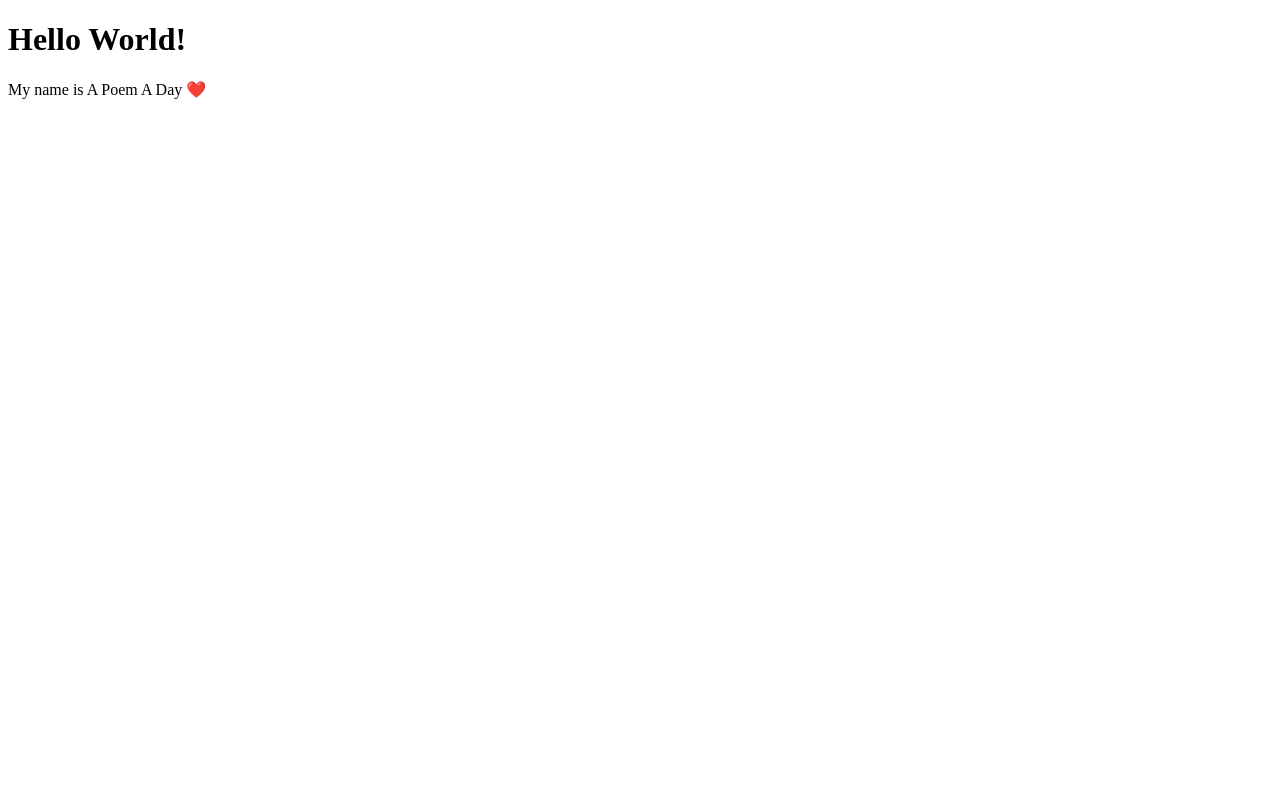
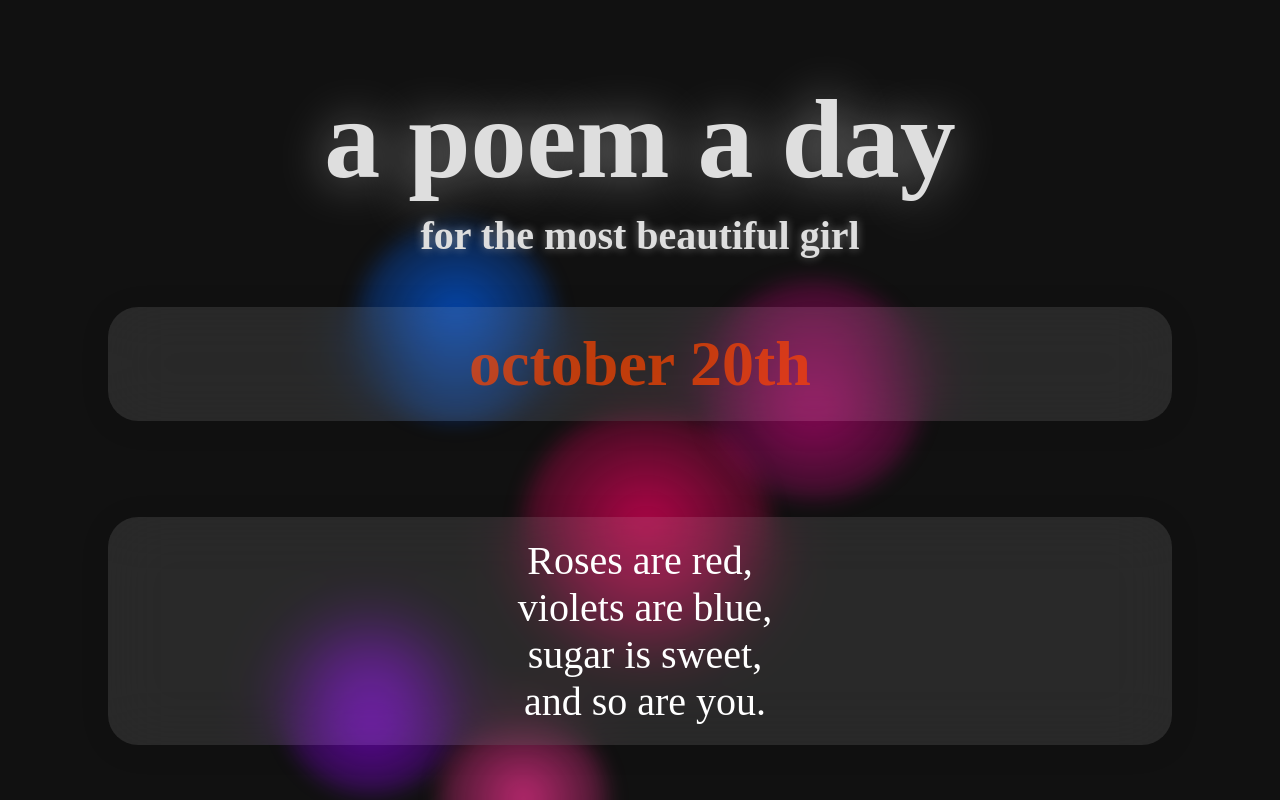
Before and after one commit to code4bebo/apoemaday, a plain HTML site: page index.html in a window 1280 px wide. Drawn offline with Linux system fonts and the light colour scheme.

Commit message:
push wip state

```diff
--- a/index.html
+++ b/index.html
@@ -6,7 +6,26 @@
     <script src="script.js"></script>
 </head>
 <body>
-    <h1>Hello World!</h1>
-    <p>My name is A Poem A Day ❤️</p>
+<!--    <h1>a poem a day</h1>-->
+<!--    <strong>for the most beautiful girl</strong>-->
+
+    <div class="background">
+        <div class="light"></div>
+        <div class="light"></div>
+        <div class="light"></div>
+        <div class="light"></div>
+        <div class="light"></div>
+    </div>
+
+    <div class="poem-container">
+        <h1>a poem a day</h1>
+        <strong>for the most beautiful girl</strong>
+        <div class="glass-card">
+            <span id="date">this is glass</span>
+        </div>
+        <div id="poem" class="glass-card">
+
+        </div>
+    </div>
 </body>
 </html>
--- a/script.js
+++ b/script.js
@@ -0,0 +1,26 @@
+window.onload = function() {
+    const dateElement = document.getElementById("date");
+    const poemElement = document.getElementById("poem");
+    dateElement.innerHTML = getDateString();
+    poemElement.innerHTML = getTodaysPoem();
+};
+
+function getDateString() {
+    const today = new Date();
+    const month = today.toLocaleString('en', { month: 'long' }).toLowerCase();
+    const day = today.getDate();
+    const ending = day === 1 ? "st" : day === 2 ? "nd" : day === 3 ? "rd" : "th";
+    return `${month} ${day}${ending}`;
+}
+
+function getTodaysPoem() {
+    const poems = getPoems();
+    return poems[0];
+}
+
+function getPoems() {
+    return [
+        "Roses are red,\n violets are blue,\n sugar is sweet,\n and so are you.",
+        "I carry your heart with me (I carry it in my heart) I am never without it (anywhere I go you go, my dear; and whatever is done by only me is"
+    ]
+}
--- a/style.css
+++ b/style.css
@@ -0,0 +1,139 @@
+body {
+    margin: 0;
+    height: 100vh;
+    display: flex;
+    justify-content: center;
+    align-items: center;
+    background-color: #111;
+    overflow: hidden;
+}
+
+h1 {
+    font-size: 7rem;
+    text-align: center;
+    margin-bottom: .5rem;
+    text-shadow: 0 0 50px rgba(255, 255, 255, 0.5);
+}
+
+.poem-container strong {
+    font-size: 2.5rem;
+    text-shadow: 0 0 10px rgba(255, 255, 255, 0.4);
+}
+
+.poem-container {
+    position: absolute;
+    color: #dedede;
+    top: 0;
+    left: 0;
+    width: 100%;
+    display: flex;
+    flex-direction: column;
+    align-items: center;
+    justify-content: center;
+}
+
+.glass-card {
+    width: 80%;
+    padding: 20px;
+    margin: 3rem 0;
+    font-size: 4rem;
+    border-radius: 30px;
+    background: rgba(255, 255, 255, 0.1); /* Semi-transparent background */
+    box-shadow: 0 4px 30px rgba(0, 0, 0, 0.1); /* Soft shadow for depth */
+    backdrop-filter: blur(30px); /* Blur effect behind the card */
+    -webkit-backdrop-filter: blur(10px); /* Safari support */
+    /*border: 1px solid rgba(255, 255, 255, 0.3); !* Thin border for glassy effect *!*/
+    color: white; /* Text color for contrast */
+    text-align: center;
+}
+
+.glass-card span {
+    font-size: 4rem;
+    font-weight: bold;
+    opacity: 0.7;
+    color: orangered;
+}
+
+#poem {
+    white-space: pre-wrap;
+    font-size: 2.5rem;
+}
+
+.background {
+    position: relative;
+    width: 100vw;
+    height: 100vh;
+    overflow: hidden;
+}
+
+.light {
+    position: absolute;
+    border-radius: 50%;
+    animation: moveLight 10s ease-in-out infinite alternate;
+    filter: blur(10px); /* Larger light radius */
+}
+
+/* Light 1 - Blue */
+.light:nth-child(1) {
+    width: 200px;
+    height: 200px;
+    background: radial-gradient(circle, rgba(0, 100, 255, 0.7), rgba(0, 100, 255, 0));
+    top: 10%;
+    left: 10%;
+    animation-duration: 9s;
+}
+
+/* Light 2 - Red */
+.light:nth-child(2) {
+    width: 250px;
+    height: 250px;
+    background: radial-gradient(circle, rgba(255, 0, 100, 0.7), rgba(255, 0, 100, 0));
+    top: 40%;
+    left: 30%;
+    animation-duration: 12s;
+}
+
+/* Light 3 - Purple */
+.light:nth-child(3) {
+    width: 180px;
+    height: 180px;
+    background: radial-gradient(circle, rgba(150, 0, 255, 0.7), rgba(150, 0, 255, 0));
+    top: 70%;
+    left: 15%;
+    animation-duration: 15s;
+}
+
+/* Light 4 - Blue */
+.light:nth-child(4) {
+    width: 220px;
+    height: 220px;
+    background: radial-gradient(circle, rgba(215, 4, 132, 0.7), rgba(50, 150, 255, 0));
+    top: 20%;
+    left: 40%;
+    animation-duration: 10s;
+}
+
+/* Light 5 - Red */
+.light:nth-child(5) {
+    width: 170px;
+    height: 170px;
+    background: radial-gradient(circle, rgba(255, 50, 150, 0.7), rgba(255, 50, 150, 0));
+    top: 80%;
+    left: 25%;
+    animation-duration: 13s;
+}
+
+@keyframes moveLight {
+    0% {
+        transform: translate(0, 0);
+    }
+    100% {
+        transform: translate(30vw, 30vh); /* Moves freely in viewport */
+    }
+}
+
+@media only screen and (max-width: 768px) {
+    .light {
+        filter: blur(40px); /* Slightly reduce the blur for mobile */
+    }
+}
```
